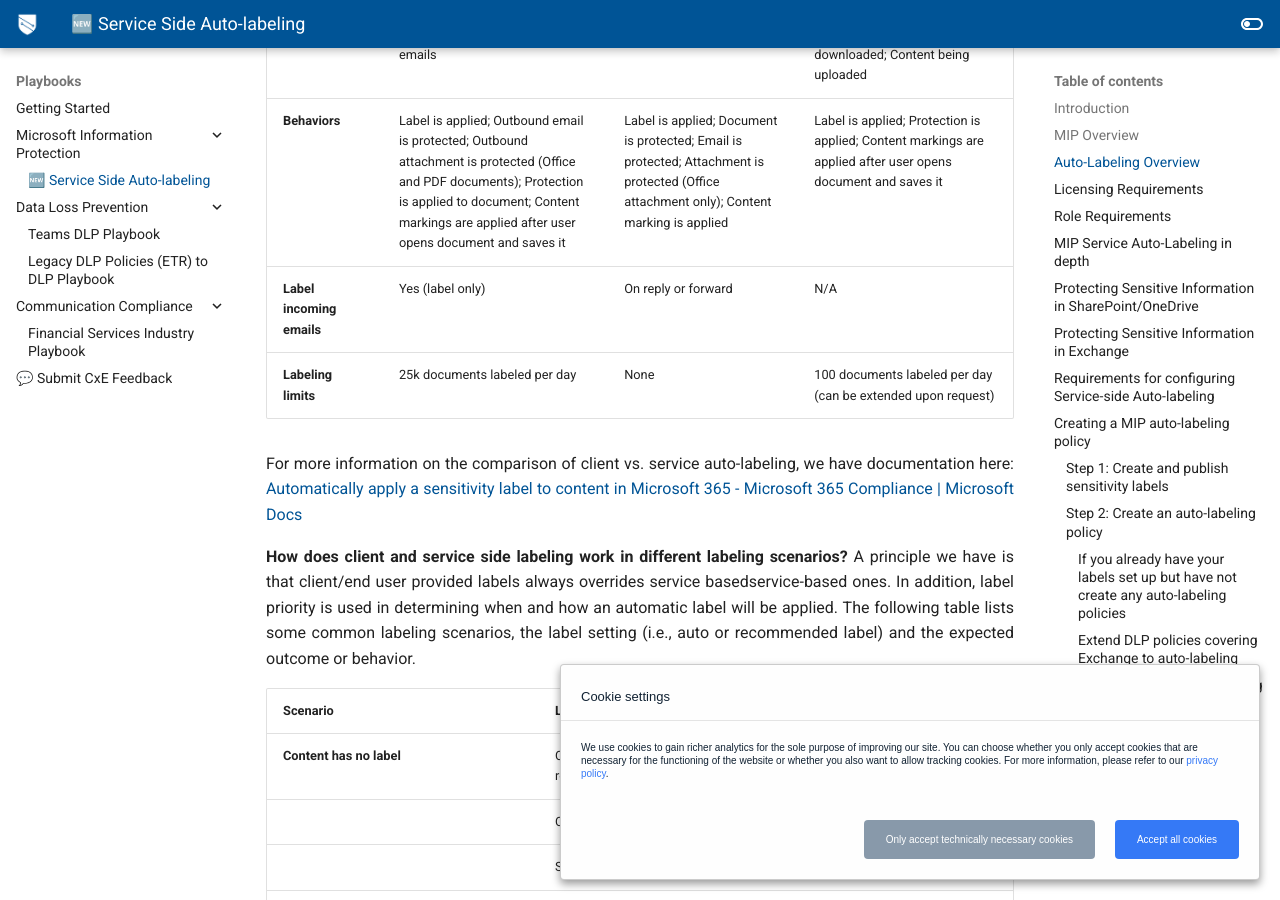
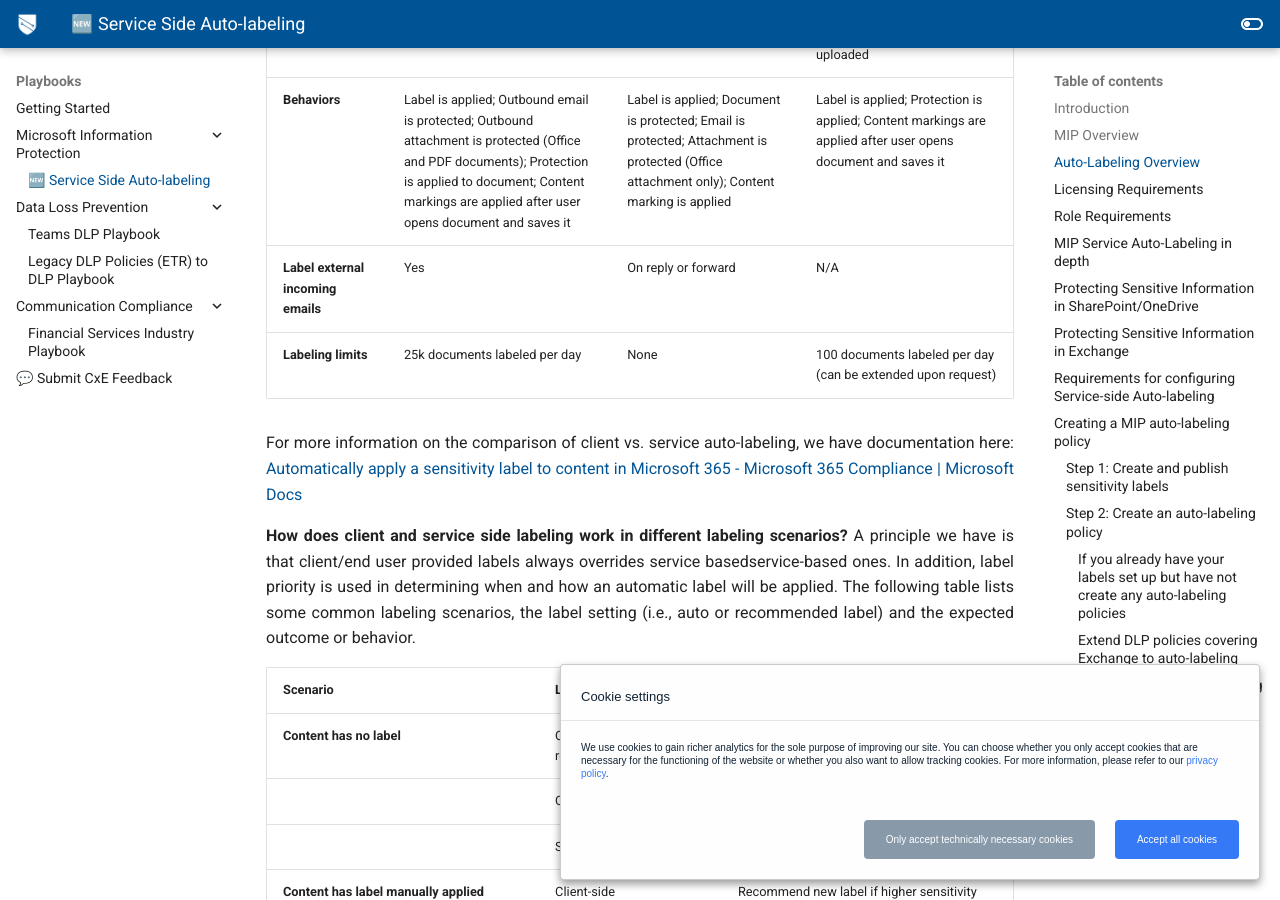
Before and after one commit to microsoft/ComplianceCxE, an MkDocs documentation site: the page built from docs/playbooks/service-side-auto-labeling.md, in a window 1280 px wide and 900 px high, scrolled down 3741 px. Built offline with MkDocs 1.6.1 and Material for MkDocs 9.7.7, drawn with Linux system fonts in a browser that asks for light colours; comment, search, counter and statistics services are not loaded.

Commit message:
Update service-side-auto-labeling.md
updated the table on lableing incoming mail. Encryption can now be applied if the policy is set with RMS owner

```diff
--- a/docs/playbooks/service-side-auto-labeling.md
+++ b/docs/playbooks/service-side-auto-labeling.md
@@ -52,7 +52,7 @@
 | **Interaction with users**  | Label visible after user opens document | Automatic labeling: user can override; Recommended label: user can accept or dismiss |  Label visible after user opens document. Content markings are applied on save |
 | **Applied to**  | New and existing documents (including simulation mode); New emails | Content that's created or edited by users |  New and existing documents (file policy); Content being downloaded; Content being uploaded |
 | **Behaviors**  | Label is applied; Outbound email is protected; Outbound attachment is protected (Office and PDF documents); Protection is applied to document; Content markings are applied after user opens document and saves it | Label is applied; Document is protected; Email is protected; Attachment is protected (Office attachment only); Content marking is applied |  Label is applied; Protection is applied; Content markings are applied after user opens document and saves it |
-| **Label incoming emails**  | Yes (label only) | On reply or forward |  N/A |
+| **Label external incoming emails**  | Yes | On reply or forward |  N/A |
 | **Labeling limits**  | 25k documents labeled per day | None |  100 documents labeled per day (can be extended upon request) |
 
 For more information on the comparison of client vs. service auto-labeling, we have documentation here: [Automatically apply a sensitivity label to content in Microsoft 365 - Microsoft 365 Compliance | Microsoft Docs](https://docs.microsoft.com/en-us/microsoft-365/compliance/apply-sensitivity-label-automatically?view=o365-worldwide#compare-auto-labeling-for-office-apps-with-auto-labeling-policies)
```
